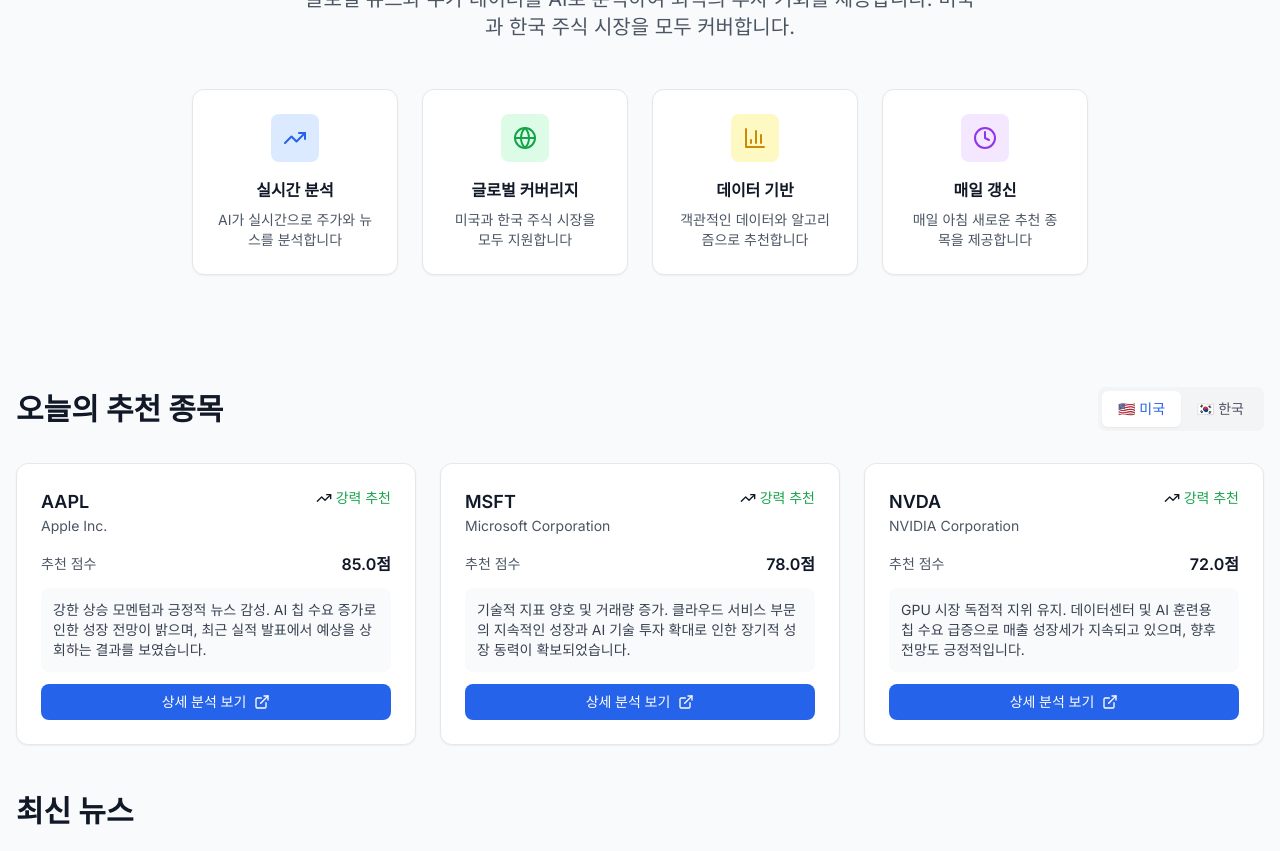
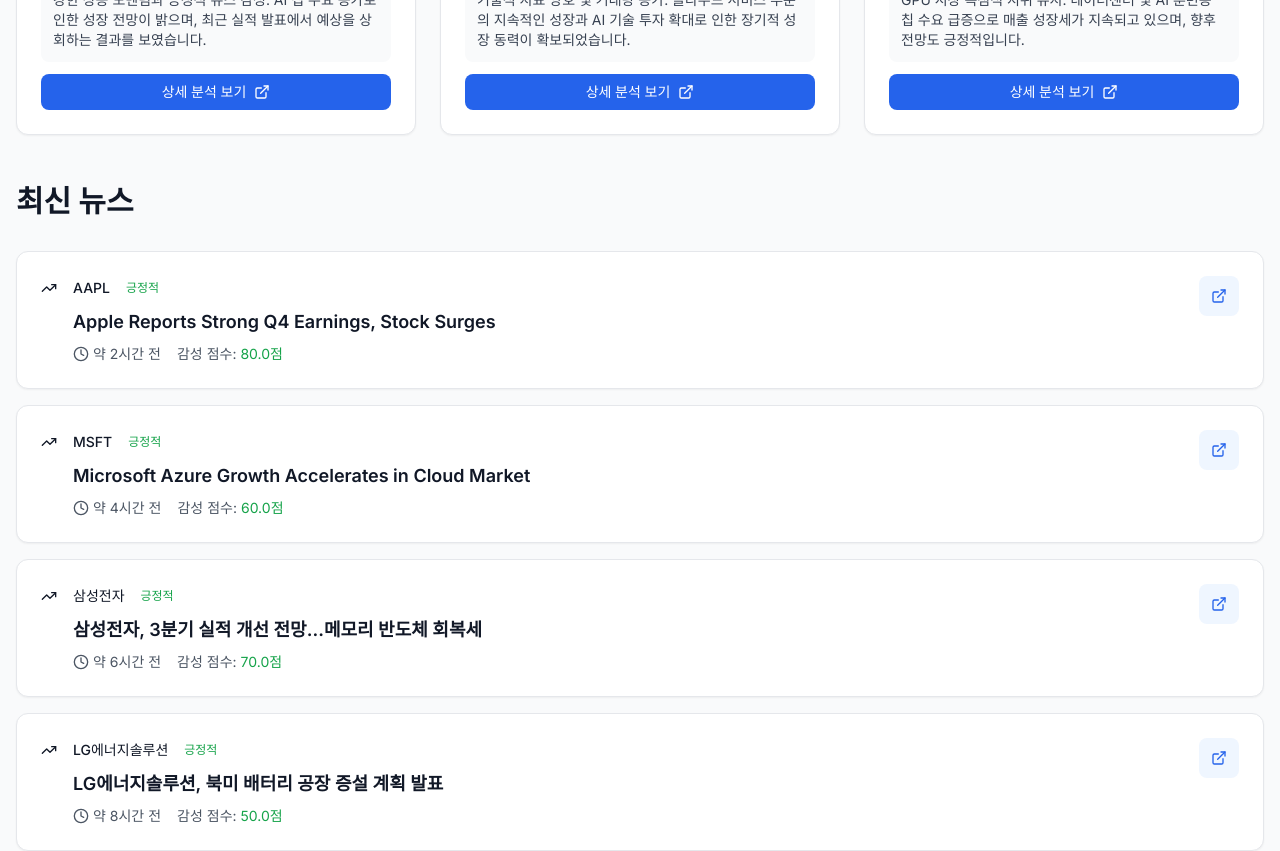
Before and after one commit to joy12000/stocking, a Next.js app in the folder frontend/: page / in a window 1280 px wide. Shown: the part 320-1171 px from the top of the page. Built offline with nearby package versions, Linux system fonts and the light colour scheme.

Commit message:
[임채명]  메인페이지 점검

```diff
--- a/frontend/src/app/page.tsx
+++ b/frontend/src/app/page.tsx
@@ -1,6 +1,5 @@
 import { Suspense } from 'react'
 import { Header } from '@/components/header'
-import { Hero } from '@/components/hero'
 import { Recommendations } from '@/components/recommendations'
 import { NewsSection } from '@/components/news-section'
 import { Footer } from '@/components/footer'
@@ -11,9 +10,7 @@
     <>
       <Header />
       <main className="container mx-auto px-4 py-8">
-        <Hero />
-
-        <div className="mt-12 space-y-12">
+        <div className="space-y-12">
           <Suspense fallback={<LoadingSpinner />}>
             <Recommendations />
           </Suspense>
```
